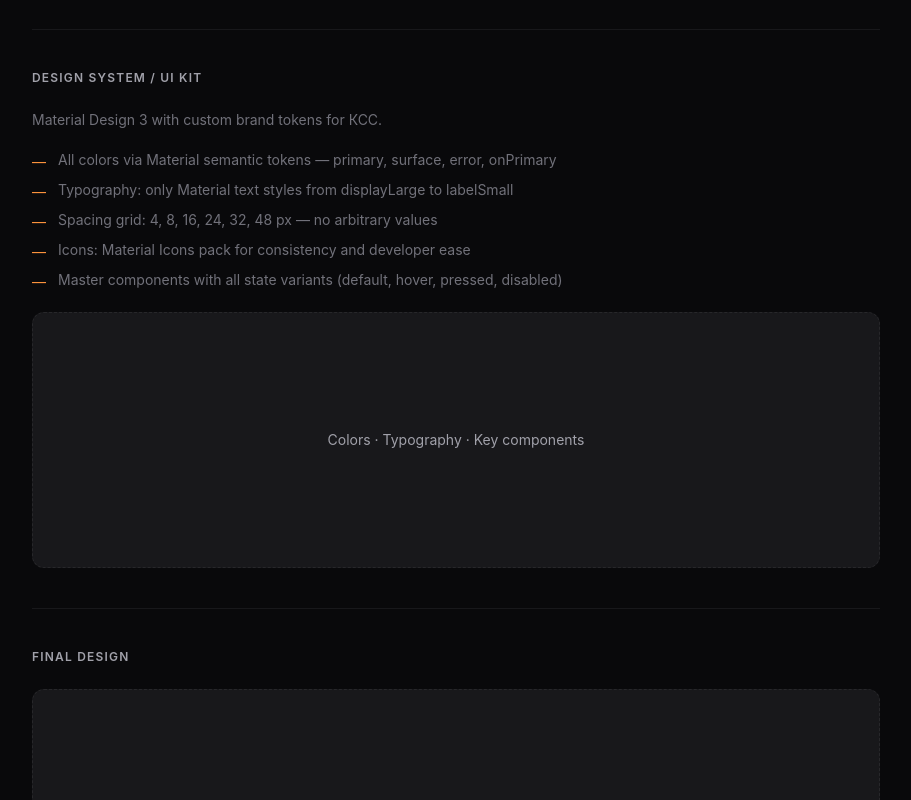
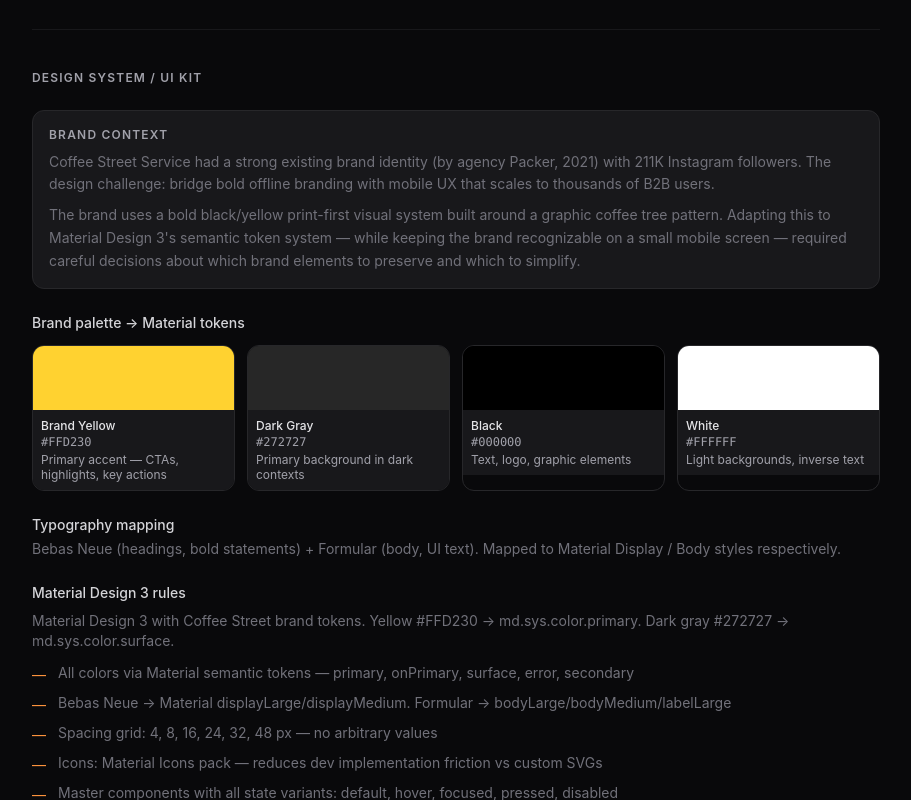
Before and after one commit to hrisovets-code/portfolio, a React app: page /projects/coffee-street in a window 1280 px wide. Shown: the part 2640-3440 px from the top of the page, without its empty margins (184-1095 px from the left). Built offline with nearby package versions, Linux system fonts and the light colour scheme; the HTML template or start-up script is replaced by a standard one.

Commit message:
Add brand identity context and color palette to Coffee Street case

```diff
--- a/src/data/cases/coffeeStreet.ts
+++ b/src/data/cases/coffeeStreet.ts
@@ -44,14 +44,26 @@
     ],
   },
 
+  brandContext: {
+    summary: 'Coffee Street Service had a strong existing brand identity (by agency Packer, 2021) with 211K Instagram followers. The design challenge: bridge bold offline branding with mobile UX that scales to thousands of B2B users.',
+    colors: [
+      { name: 'Brand Yellow', hex: '#FFD230', role: 'Primary accent — CTAs, highlights, key actions' },
+      { name: 'Dark Gray', hex: '#272727', role: 'Primary background in dark contexts' },
+      { name: 'Black', hex: '#000000', role: 'Text, logo, graphic elements' },
+      { name: 'White', hex: '#FFFFFF', role: 'Light backgrounds, inverse text' },
+    ],
+    typography: 'Bebas Neue (headings, bold statements) + Formular (body, UI text). Mapped to Material Display / Body styles respectively.',
+    challenge: 'The brand uses a bold black/yellow print-first visual system built around a graphic coffee tree pattern. Adapting this to Material Design 3\'s semantic token system — while keeping the brand recognizable on a small mobile screen — required careful decisions about which brand elements to preserve and which to simplify.',
+  },
+
   designSystem: {
-    foundation: 'Material Design 3 with custom brand tokens for КСС.',
+    foundation: 'Material Design 3 with Coffee Street brand tokens. Yellow #FFD230 → md.sys.color.primary. Dark gray #272727 → md.sys.color.surface.',
     rules: [
-      'All colors via Material semantic tokens — primary, surface, error, onPrimary',
-      'Typography: only Material text styles from displayLarge to labelSmall',
+      'All colors via Material semantic tokens — primary, onPrimary, surface, error, secondary',
+      'Bebas Neue → Material displayLarge/displayMedium. Formular → bodyLarge/bodyMedium/labelLarge',
       'Spacing grid: 4, 8, 16, 24, 32, 48 px — no arbitrary values',
-      'Icons: Material Icons pack for consistency and developer ease',
-      'Master components with all state variants (default, hover, pressed, disabled)',
+      'Icons: Material Icons pack — reduces dev implementation friction vs custom SVGs',
+      'Master components with all state variants: default, hover, focused, pressed, disabled',
     ],
   },
 
--- a/src/pages/cases/CoffeeStreetCase.tsx
+++ b/src/pages/cases/CoffeeStreetCase.tsx
@@ -96,8 +96,44 @@
 
       {/* Block 4 — Design System */}
       <Section title="Design System / UI Kit">
-        <div className="space-y-5">
-          <p className="text-sm text-zinc-500">{data.designSystem.foundation}</p>
+        <div className="space-y-6">
+          {/* Brand context */}
+          <div className="p-4 rounded-xl bg-zinc-50 dark:bg-zinc-900 border border-zinc-100 dark:border-zinc-800">
+            <h3 className="text-xs font-semibold uppercase tracking-widest text-zinc-400 mb-2">Brand context</h3>
+            <p className="text-sm text-zinc-500 leading-relaxed">{data.brandContext.summary}</p>
+            <p className="text-sm text-zinc-500 leading-relaxed mt-2">{data.brandContext.challenge}</p>
+          </div>
+
+          {/* Brand colors */}
+          <div>
+            <h3 className="text-sm font-medium text-zinc-700 dark:text-zinc-300 mb-3">Brand palette → Material tokens</h3>
+            <div className="grid grid-cols-2 sm:grid-cols-4 gap-3">
+              {data.brandContext.colors.map((color, i) => (
+                <div key={i} className="rounded-xl overflow-hidden border border-zinc-100 dark:border-zinc-800">
+                  <div
+                    className="h-16"
+                    style={{ backgroundColor: color.hex }}
+                  />
+                  <div className="p-2 bg-white dark:bg-zinc-900">
+                    <div className="text-xs font-medium text-zinc-800 dark:text-zinc-200">{color.name}</div>
+                    <div className="text-xs text-zinc-400 font-mono">{color.hex}</div>
+                    <div className="text-xs text-zinc-400 mt-0.5 leading-tight">{color.role}</div>
+                  </div>
+                </div>
+              ))}
+            </div>
+          </div>
+
+          {/* Typography */}
+          <div>
+            <h3 className="text-sm font-medium text-zinc-700 dark:text-zinc-300 mb-1">Typography mapping</h3>
+            <p className="text-sm text-zinc-500">{data.brandContext.typography}</p>
+          </div>
+
+          {/* Material DS rules */}
+          <div>
+            <h3 className="text-sm font-medium text-zinc-700 dark:text-zinc-300 mb-2">Material Design 3 rules</h3>
+            <p className="text-sm text-zinc-500 mb-3">{data.designSystem.foundation}</p>
             <div className="space-y-2">
               {data.designSystem.rules.map((rule, i) => (
                 <div key={i} className="flex gap-3 text-sm text-zinc-500">
@@ -106,7 +142,9 @@
                 </div>
               ))}
             </div>
-          <Placeholder label="Colors · Typography · Key components" />
+          </div>
+
+          <Placeholder label="Component library screenshots from Figma" />
         </div>
       </Section>
 
```
Lines whose indentation alone changed are shown as unchanged.
